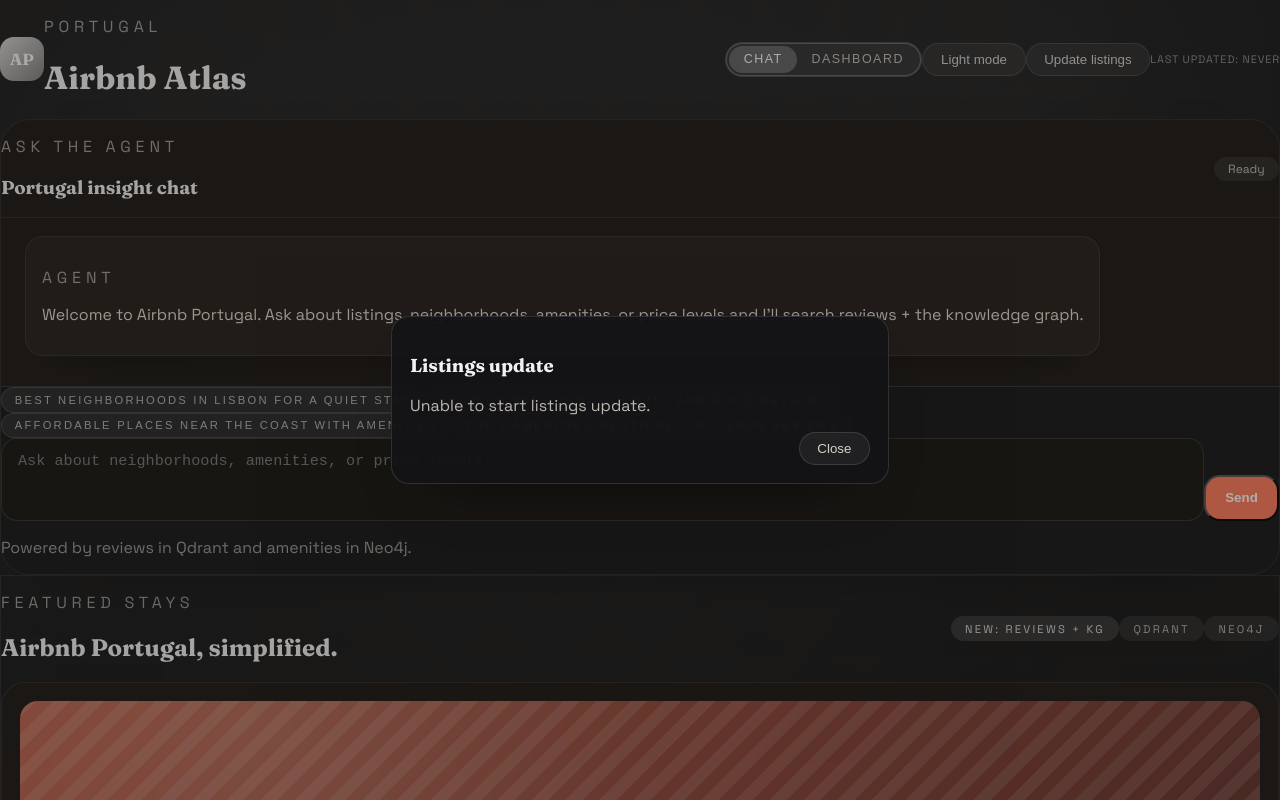
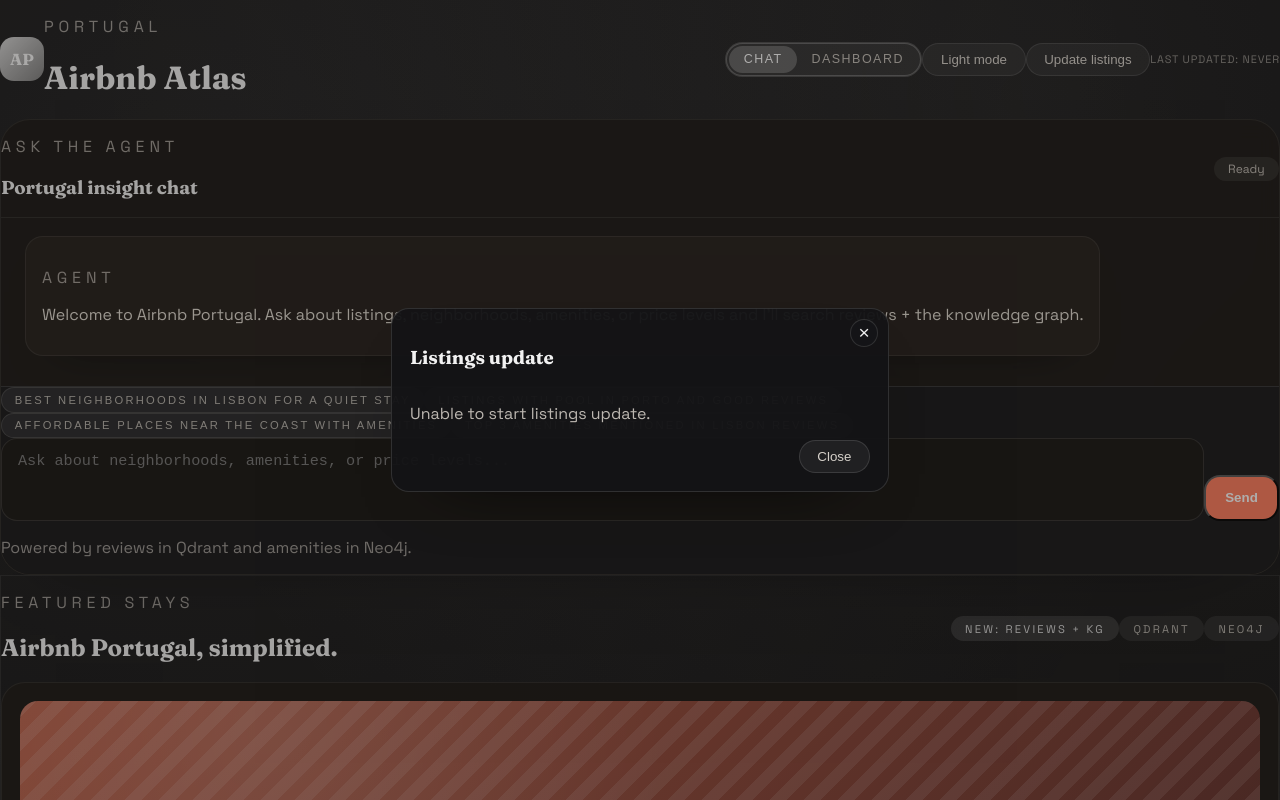
Before and after one commit to albertolovell/airbnbpt-insight-agent, a React (Vite) app in the folder app/: page / in a window 1280 px wide. Both pictures are taken after a click on the button "Update listings". Shown: the top 800 px of the page. Built offline with nearby package versions, Linux system fonts and the light colour scheme; no server answers.

Commit message:
updated file handling + neo4j failure handling

```diff
--- a/app/src/App.jsx
+++ b/app/src/App.jsx
@@ -319,10 +319,20 @@
       {updateModalOpen && (
         <div className="modal-overlay" role="dialog" aria-modal="true">
           <div className="modal-card">
+            <button
+              type="button"
+              className="modal-close"
+              onClick={() => setUpdateModalOpen(false)}
+              aria-label="Close update status modal"
+            >
+              ×
+            </button>
             <h3 className="text-xl font-semibold">Listings update</h3>
-            <p className="mt-2 text-sm text-ink-subtle">
-              {updateStatus.status === 'up_to_date' ? 'already up to date' : updateStatus.message}
-            </p>
+            <div className="modal-content-scroll mt-2">
+              <p className="text-sm text-ink-subtle">
+                {updateStatus.status === 'up_to_date' ? 'already up to date' : updateStatus.message}
+              </p>
+            </div>
             {updateStatus.status === 'pending' && (
               <p className="mt-2 text-xs text-ink-muted">database update pending</p>
             )}
@@ -331,7 +341,6 @@
                 type="button"
                 className="pill"
                 onClick={() => setUpdateModalOpen(false)}
-                disabled={updateStatus.status === 'pending'}
               >
                 Close
               </button>
--- a/app/src/index.css
+++ b/app/src/index.css
@@ -573,12 +573,38 @@
 }
 
 .modal-card {
+  position: relative;
   width: min(460px, 100%);
   border-radius: 18px;
   border: 1px solid var(--border-soft);
   background: var(--surface-strong);
   box-shadow: var(--elev-2);
   padding: 18px;
+  max-height: min(80vh, 640px);
+  overflow: hidden;
+}
+
+.modal-content-scroll {
+  max-height: min(42vh, 320px);
+  overflow-y: auto;
+  padding-right: 4px;
+}
+
+.modal-close {
+  position: absolute;
+  top: 10px;
+  right: 10px;
+  border: 1px solid var(--border-soft);
+  background: var(--surface);
+  color: inherit;
+  width: 28px;
+  height: 28px;
+  border-radius: 999px;
+  line-height: 1;
+  font-size: 1.2rem;
+  display: grid;
+  place-items: center;
+  cursor: pointer;
 }
 
 .trend-chart {
```
Also changed, not shown: 1 other file (tests, documents, lock files or other folders).
